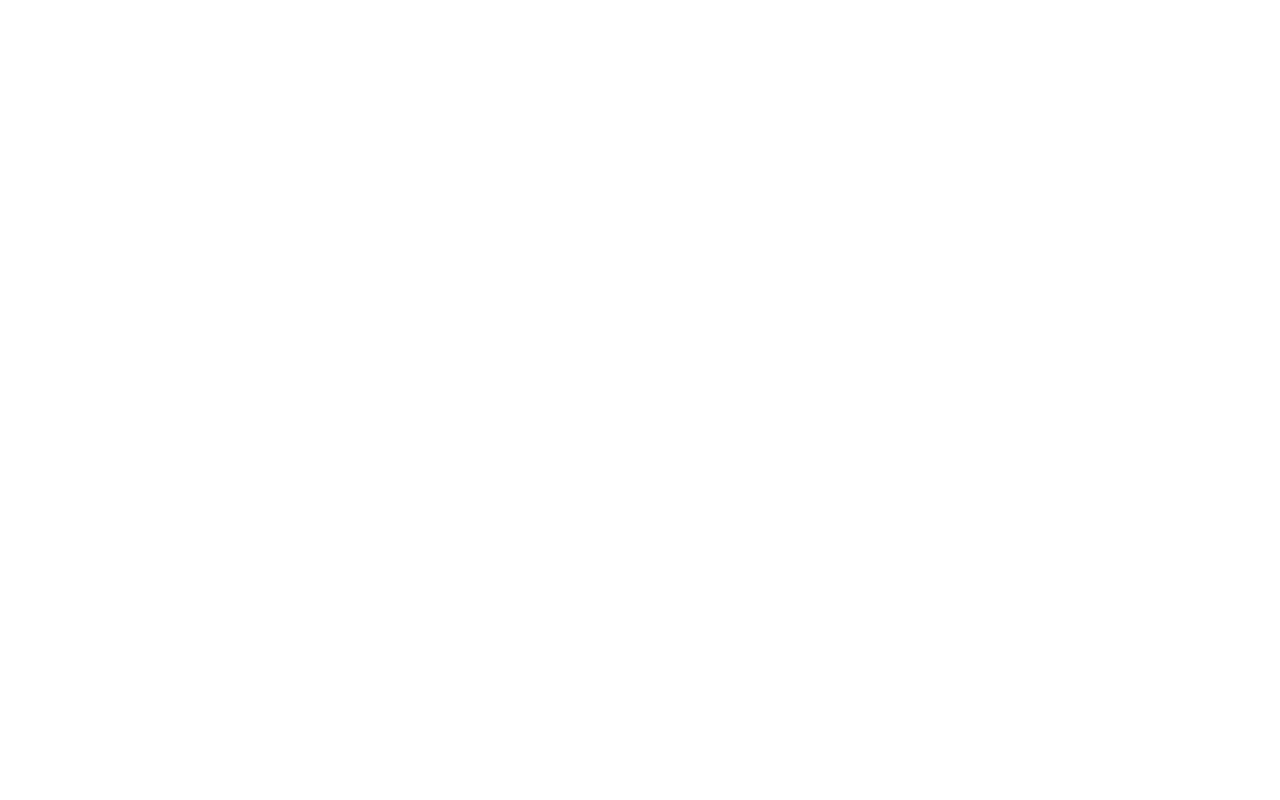
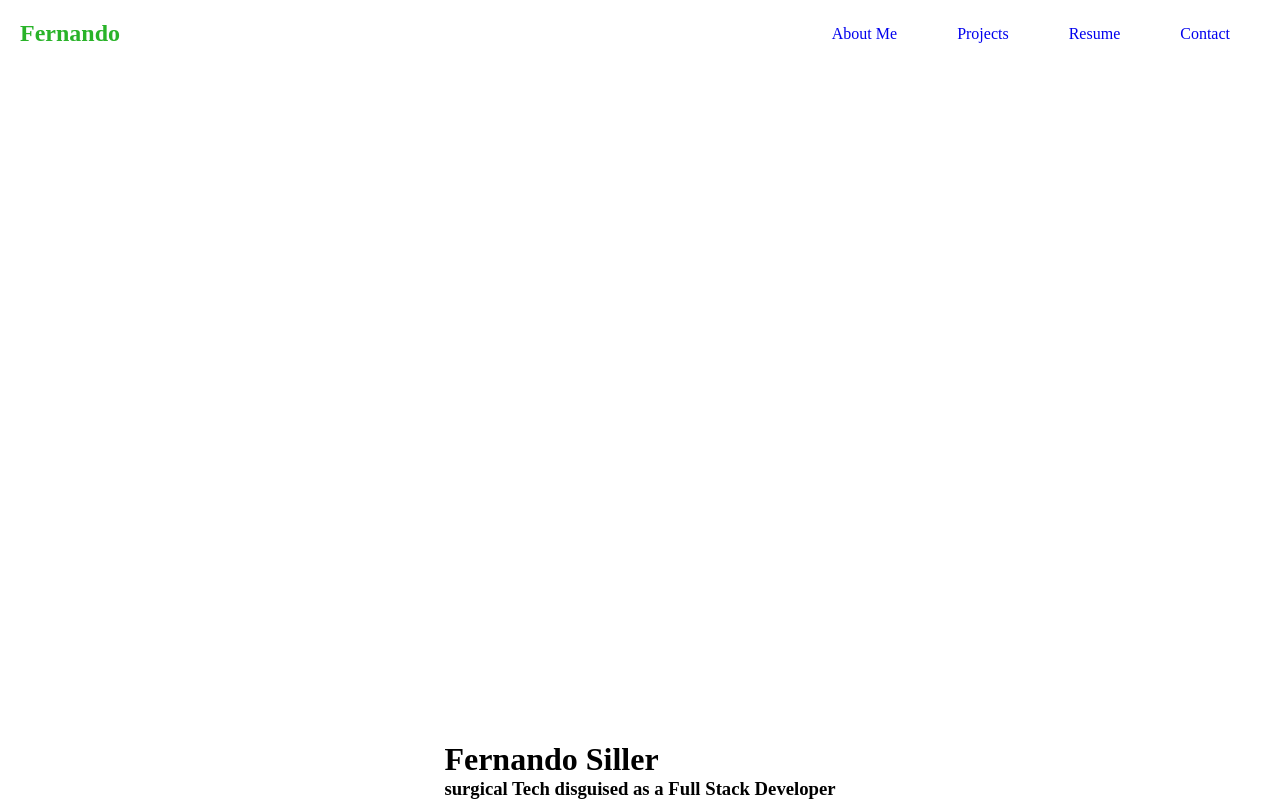
Before and after one commit to Fersill53/Fer-React-CV, a plain HTML site: page index.html in a window 1280 px wide. Drawn offline with Linux system fonts and the light colour scheme.

Commit message:
added header/navbar html css

```diff
--- a/Assets/styles.css
+++ b/Assets/styles.css
@@ -3,3 +3,41 @@
     padding: 0;
     box-sizing: border-box;
 }
+
+a {
+    text-decoration: none;
+}
+
+ul {
+    list-style: none;
+}
+
+
+/*navbar*/
+
+.navbar {
+    position: absolute;
+    top: 0;
+    left: 0;
+    display: flex;
+    width: 100%;
+    justify-content: space-between;
+    padding: 20px;
+    color: rgb(41, 179, 41);
+}
+.nav-links {
+    display: flex;
+    align-items: center;
+}
+.nav-links li {
+    margin: 0 30px;
+}
+
+/*Header section*/
+header {
+    width: 100vw;
+    height: 100vh;
+    display: flex;
+    align-items: flex-end;
+    justify-content: center;
+}
--- a/index.html
+++ b/index.html
@@ -8,3 +8,28 @@
         <title>Blank template</title>
         <link rel="stylesheet" href="Assets/styles.css">
     </head>
+
+<body>
+    <!--navbar-->
+    <nav class="navbar">
+        <h1 class="logo">Fernando</h1>
+        <ul class="nav-links">
+            <a href="#"><li>About Me</li></a>
+            <a href="#"><li>Projects</li></a>
+            <a href="#"><li>Resume</li></a>
+            <a href="#"><li>Contact</li></a>
+        </ul>
+    </nav>
+
+<!--Header-->
+
+    <header>
+        <div class="header-cont">
+            <h1>Fernando Siller</h1>
+            <h3>surgical Tech disguised as a Full Stack Developer</h3>
+        </div>
+    </header>
+
+</body>
+
+</html>
```
